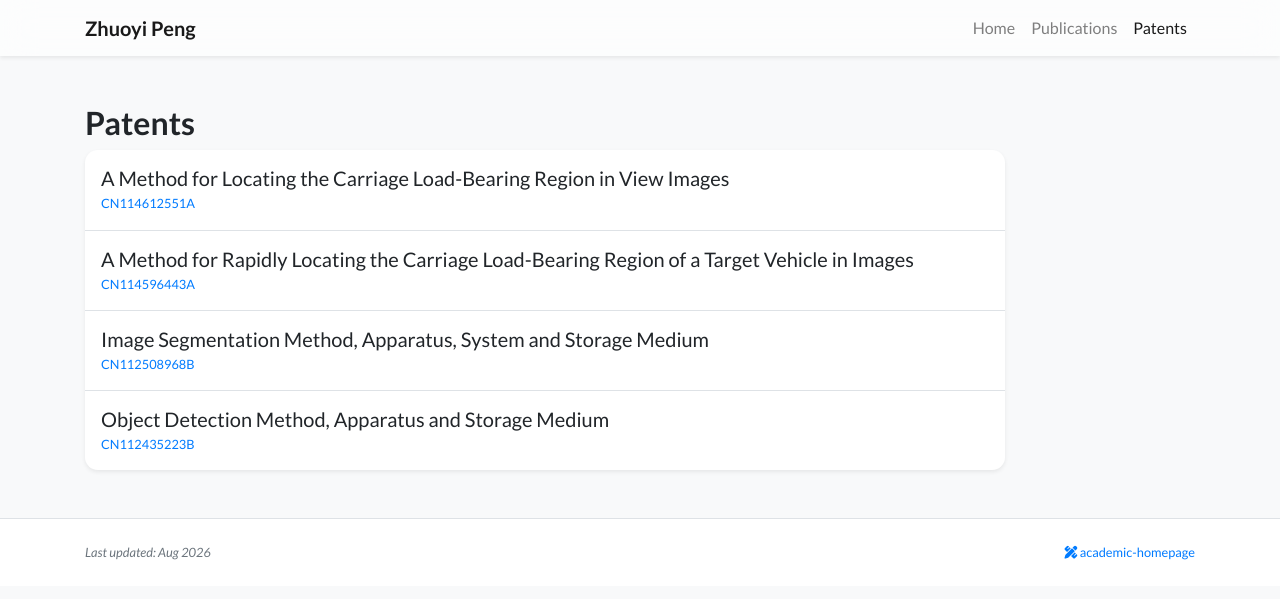
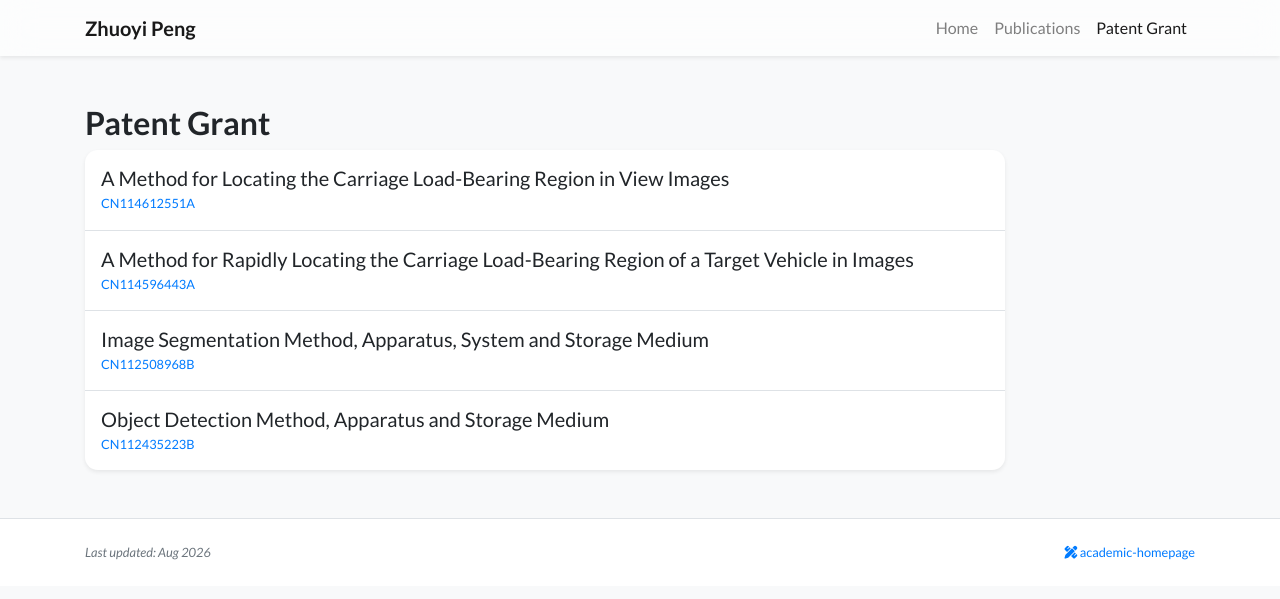
Before and after one commit to realjeremybot/realjeremybot.github.io, a Jekyll site: the page built from patents.html, in a window 1280 px wide. Shown: the top 599 px of the page. Built offline with Jekyll 4.4.1, drawn with Linux system fonts in a browser that asks for light colours; nearby versions of some CDN libraries; a style sheet for code colours, icons or effects is not loaded.

Commit message:
Rename Patents tab to Patent Grant

```diff
--- a/_data/navigation.yml
+++ b/_data/navigation.yml
@@ -4,5 +4,5 @@ pages:
   url: /
 - name: Publications
   url: /publications
-- name: Patents
+- name: Patent Grant
   url: /patents
--- a/patents.html
+++ b/patents.html
@@ -1,12 +1,12 @@
 ---
 layout: default
-title : Patents
-navbar_title: Patents
+title : Patent Grant
+navbar_title: Patent Grant
 ---
 
 <div class="row">
     <div class="col-12 col-lg-10">
-        <h2 class="pt-4" id="patents">Patents</h2>
+        <h2 class="pt-4" id="patents">Patent Grant</h2>
         {% if site.data.profile.patents %}
         <div class="my-0 p-0 bg-white shadow-sm rounded-xl">
             {% for item in site.data.profile.patents %}
```
